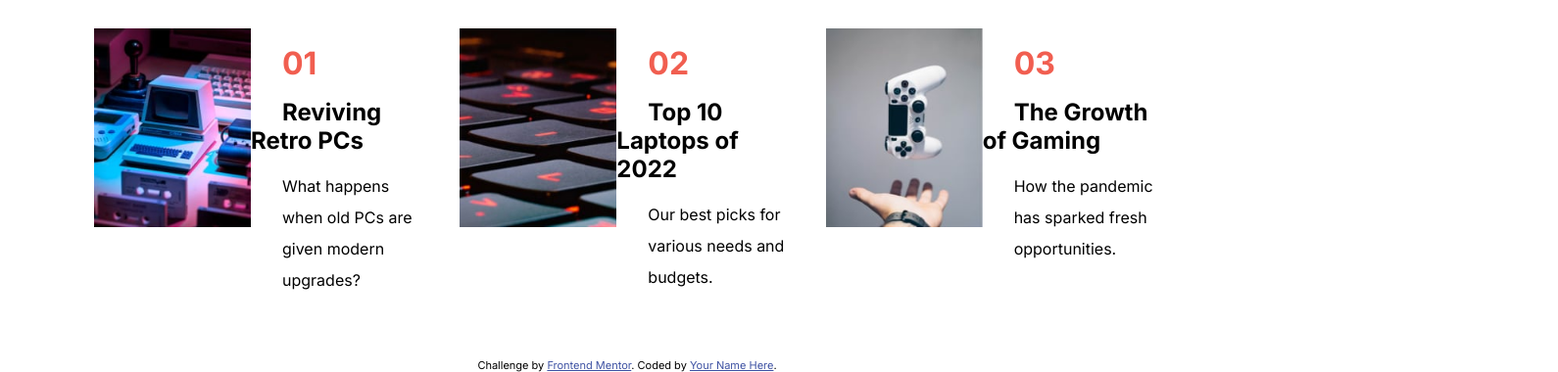
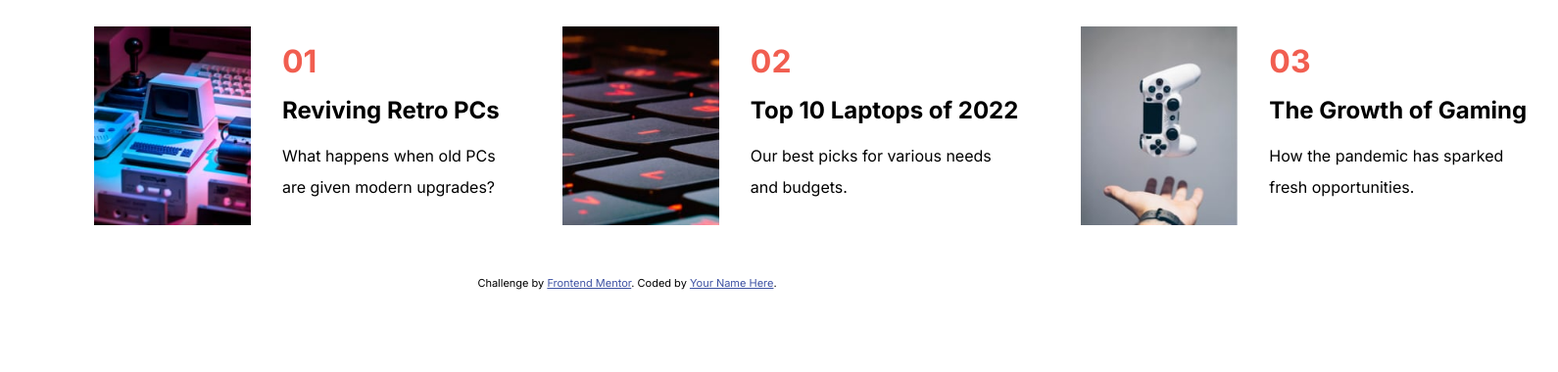
Before and after one commit to austin5141/news-homepage-main, a plain HTML site: page index.html in a window 1280 px wide. Shown: the part 802-1182 px from the top of the page at 98% size, 1590 px wide, since content can reach past the window. After the commit the page ends 1098 px from the top, so only its background shows below. Drawn offline with Linux system fonts and the light colour scheme.

Commit message:
Second commit

```diff
--- a/style.css
+++ b/style.css
@@ -139,17 +139,16 @@ hr {
     text-decoration:none;
     color:black;
     font-weight:700;
+    text-wrap:nowrap;
 }
 
 .flex-content > a:hover {
-    font-size:1.5rem;
-    text-decoration:none;
     color:hsl(5, 85%, 63%);
 }
 
 .flex-content > h2, .flex-content > a, .flex-content > p {
     margin-block:1rem;
-    margin-left:2rem;
+    margin-inline:2rem;
 }
 
 .hamburger-button:hover {
@@ -210,7 +209,7 @@ hr {
     margin-inline:1rem;
 }
 
-@media (max-width:720px) {
+@media (max-width:1000px) {
 
     .mobile {
         display:block;
```
